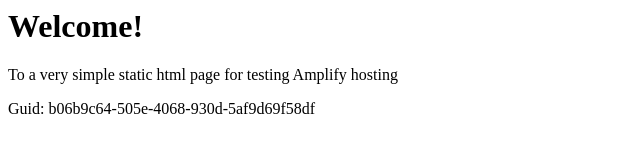
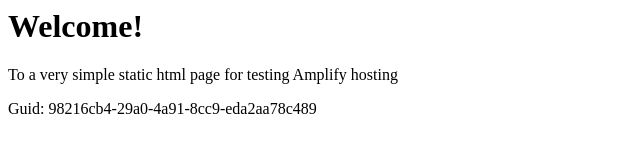
Before and after one commit to aws-aemilia-dub/Github-PR-Commit-Integration-Test-DoNotTouch-GithubWebhookPreviewCanaryTest-v1-preprod-eu-west-1, a website: page src/index.html in a window 1280 px wide. Shown: the full height of the page, 0-640 px from the left. Drawn offline with Linux system fonts and the light colour scheme.

Commit message:
commit from integ tests

```diff
--- a/src/index.html
+++ b/src/index.html
@@ -12,6 +12,6 @@
 <body>
     <h1>Welcome!</h1>
     <p>To a very simple static html page for testing Amplify hosting</p>
-    <p>Guid: b06b9c64-505e-4068-930d-5af9d69f58df</p></body>
+    <p>Guid: 98216cb4-29a0-4a91-8cc9-eda2aa78c489</p></body>
 
 </html>
```
